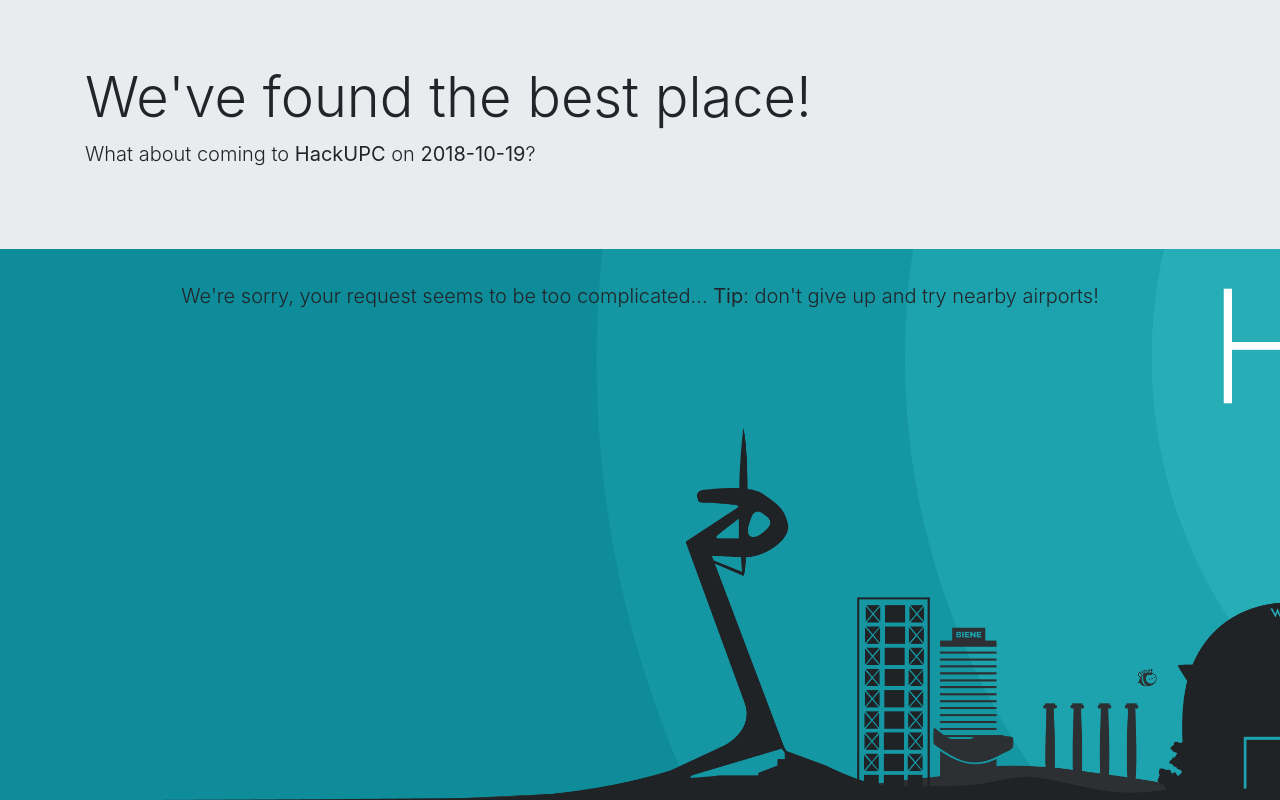
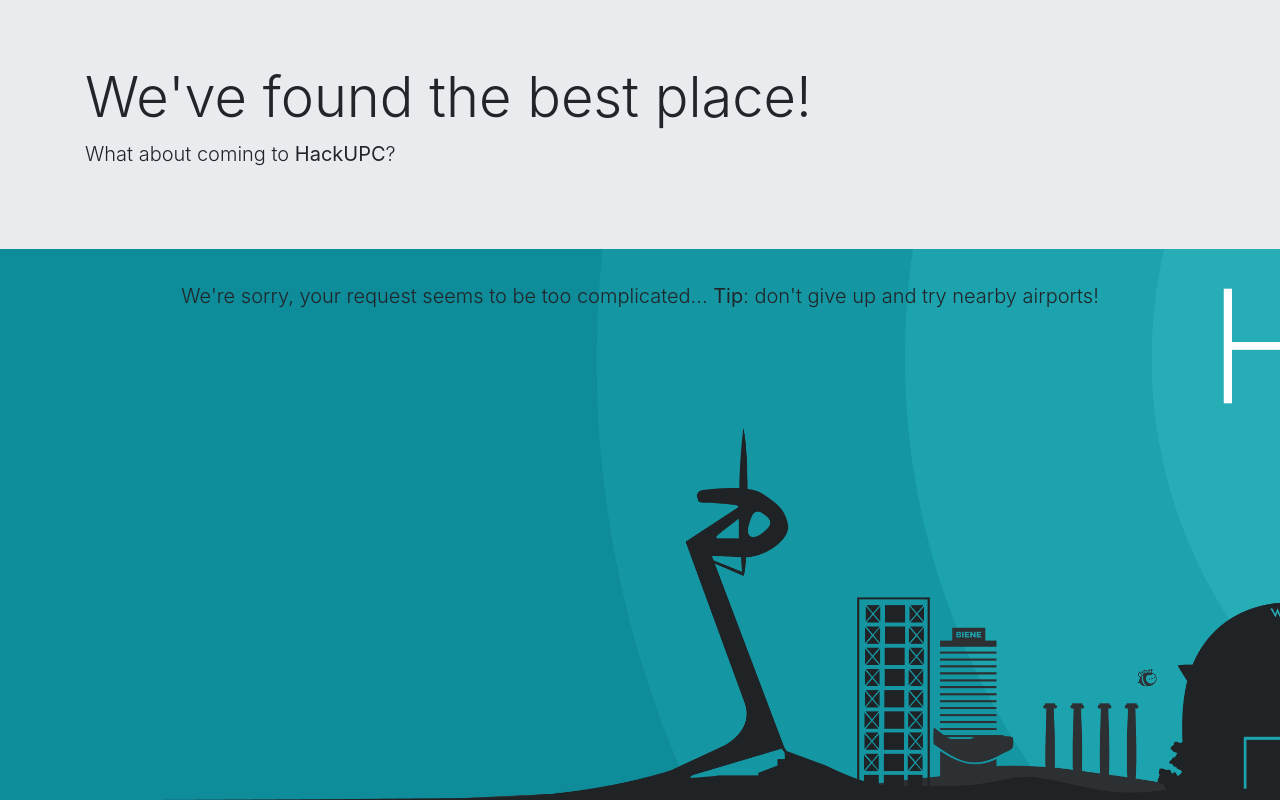
Before and after one commit to paulin-mipt/madidea_skyscanner, a Flask app: template templates/map_upc.html in a window 1280 px wide. Run offline with Flask 2, Linux system fonts and the light colour scheme; the template is opened without the code that fills it, so the values that code supplies are empty; some libraries are stand-ins or nearby versions.

Commit message:
small fix

```diff
--- a/templates/map_upc.html
+++ b/templates/map_upc.html
@@ -22,7 +22,7 @@
 <div class="jumbotron jumbotron-fluid">
   <div class="container">
     <h1 class="display-4">We've found the best place!</h1>
-    <p class="lead">What about coming to <b>HackUPC</b> on <b>2018-10-19</b>?</p>
+    <p class="lead">What about coming to <b>HackUPC</b>?</p>
   </div>
 </div>
 <div class="container">
```
